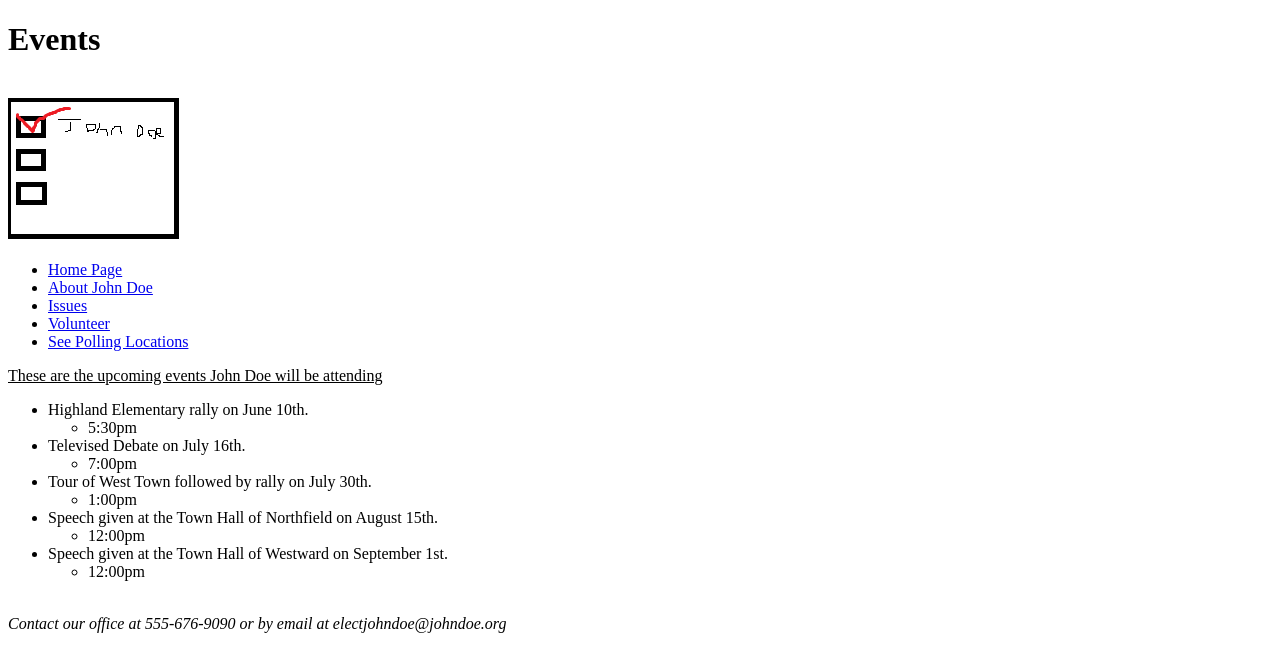
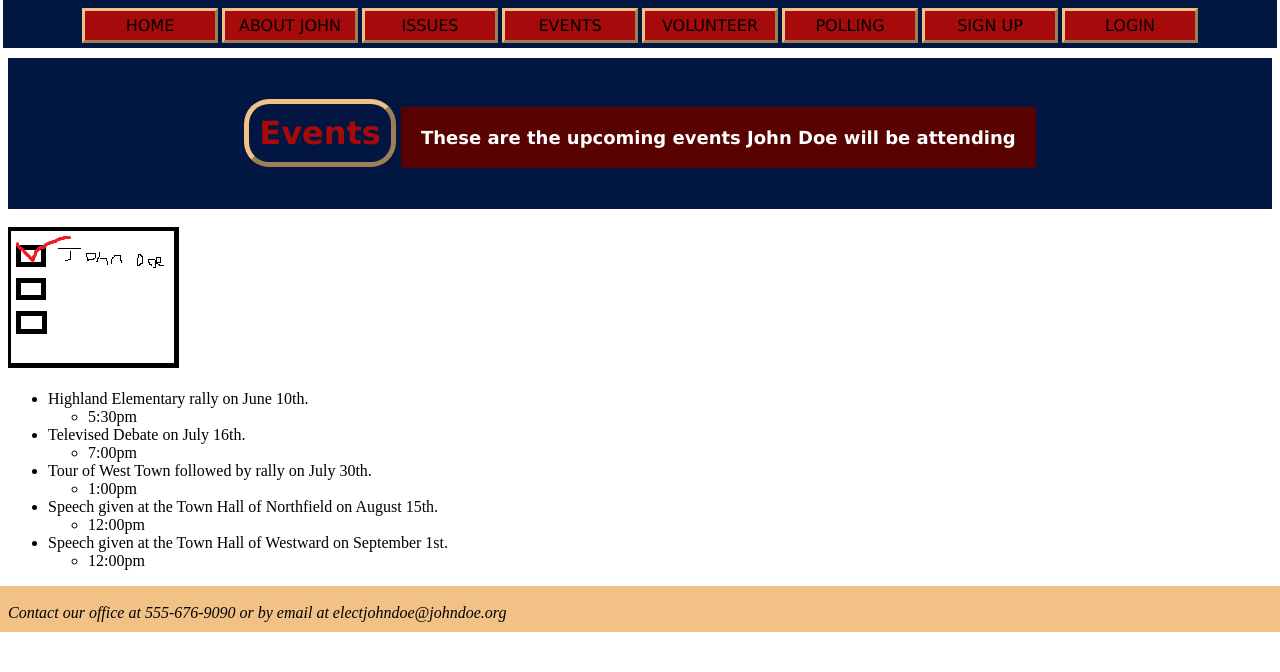
Before and after one commit to ryan-policheri/johndoeforsenate, a PHP site: page /events.html in a window 1280 px wide. Shown: the top 672 px of the page. Run offline with PHP 8.4, Linux system fonts and the light colour scheme.

Commit message:
CSS and Color Scheme Update

```diff
--- a/public html/css/stylesheet.css
+++ b/public html/css/stylesheet.css
@@ -1,24 +1,66 @@
 /*Author: Kyle Hovey*/
 
-/*Color Scheme: #FFD60B, #E80D00, #0F11FF, #BEE8CC, #FFFFFF*/
+/*Color Scheme: #021F59, #011640, #F2C185, #590202, #A60A0A*/
 
-nav ul{
-	list-style-type: none;
-	margin: 0;
-	padding: 0;
-	background-color: #0F11FF;
-}
-
-nav li{
-	display: inline;
-	background-color: #FFD60B;
-	padding: 10px;
-	margin: 0;
+nav ul {
+	margin: -10px -5px 0 -5px;
+	padding: 5px;
+	text-align:center;
+	background-color: #011640;
 	overflow: hidden;
 }
 
-nav li a {
+nav li {
+	display: inline;
+	list-style: none;
+
+}
+
+nav a {
+	display: inline-block;
+	width: 120px;
+	text-align: center;
+	padding: 5px;
 	text-decoration: none;
 	color: #000000;
 	font-family: Verdana, sans-serif;
+	text-transform: uppercase;
+	background-color: #A60A0A;
+	margin-top: 5px;
+	border: outset 3px #F2C185;
 }
+
+nav a:hover{
+	border: inset 3px #F2C185;
+}
+
+header {
+	font-family: Verdana, sans-serif;
+	text-align: center;
+	padding: 20px;
+	margin: 10px 0 0 0;
+	background-color: #011640;
+}
+
+header h1 {
+	display: inline-block;
+	color: #A60A0A;
+	border: outset 5px #F2C185;
+	border-radius: 25px;
+	padding: 10px;
+}
+
+header h2 {
+	display: inline-block;
+	background-color: #590202;
+	padding: 20px;
+	font-size: 18px;
+	color: #FFFFFF;
+}
+
+footer {
+	background-color: #F2C185;
+	margin:10px -10px 0 -10px ;
+	padding: 0 10px 10px 10px;
+	overflow: hidden;
+}
--- a/public html/events.html
+++ b/public html/events.html
@@ -4,41 +4,32 @@
   <meta charset="utf-8">
 
   <title>Campaign Events</title>
+
+  <link rel="stylesheet" type="text/css" href="css/stylesheet.css"
 </head>
 
 <body>
+ <nav>
+
+    <ul>
+      <li><a href="index.html">Home</a></li>
+      <li><a href="johnabout.html">About John</a></li>
+      <li><a href="issues.html">Issues</a></li>
+      <li><a href="events.html">Events</a></li>
+      <li><a href="volunteer.html">Volunteer</a></li>
+      <li><a href="pollinglocation.html">Polling</a></li>
+      <li><a href="signup.html">Sign Up</a></li>
+      <li><a href="login.html">Login</a></li>
+    </ul>
+
+  </nav>
   <header>
   <h1>Events</h1>
+  <h2>These are the upcoming events John Doe will be attending</h2>
   </header>
 
   <br> <img src ="img/content/Ballot.png" alt="Vote Picture"/>
-  <nav>
-    <ul>
 
-      <li>
-        <a href="index.html">Home Page</a>
-      </li>
-
-      <li>
-        <a href="johnabout.html">About John Doe</a>
-      </li>
-
-      <li>
-        <a href="issues.html">Issues</a>
-      </li>
-
-      <li>
-        <a href="volunteer.html">Volunteer</a>
-      </li>
-
-      <li>
-        <a href="pollinglocation.html">See Polling Locations</a>
-      </li>
-
-    </ul>
-
-  </nav>
-  <p><u>These are the upcoming events John Doe will be attending</u></p>
 
   <ul>
 
--- a/public html/index.html
+++ b/public html/index.html
@@ -14,18 +14,20 @@
     <nav>
 
         <ul>
+            <li><a href="index.html">Home</a></li>
             <li><a href="johnabout.html">About John</a></li>
             <li><a href="issues.html">Issues</a></li>
             <li><a href="events.html">Events</a></li>
             <li><a href="volunteer.html">Volunteer</a></li>
+            <li><a href="pollinglocation.html">Polling</a></li>
             <li><a href="signup.html">Sign Up</a></li>
             <li><a href="login.html">Login</a></li>
         </ul>
 
     </nav>
     <header>
-        <h1>John Doe: Independent For Urgandale Senate</h1>
-        <h2> A handsome no-nonsense family man who is a devout Puritan!</h2>
+        <h1>John Doe: Independent For Urgandale Senate</h1><br>
+        <h2> A handsome no-nonsense family man!</h2>
     </header>
 
     <section>
```
